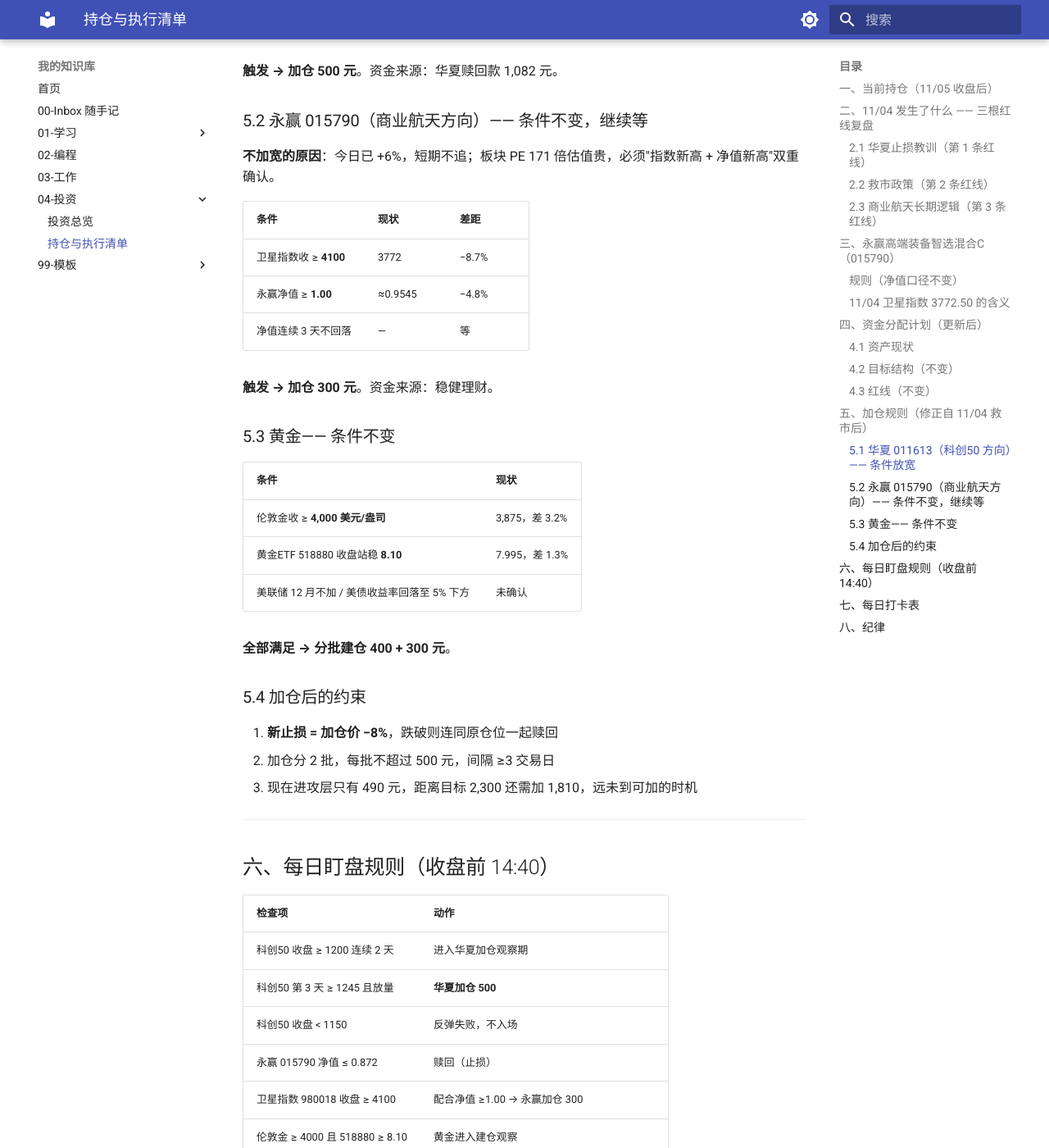
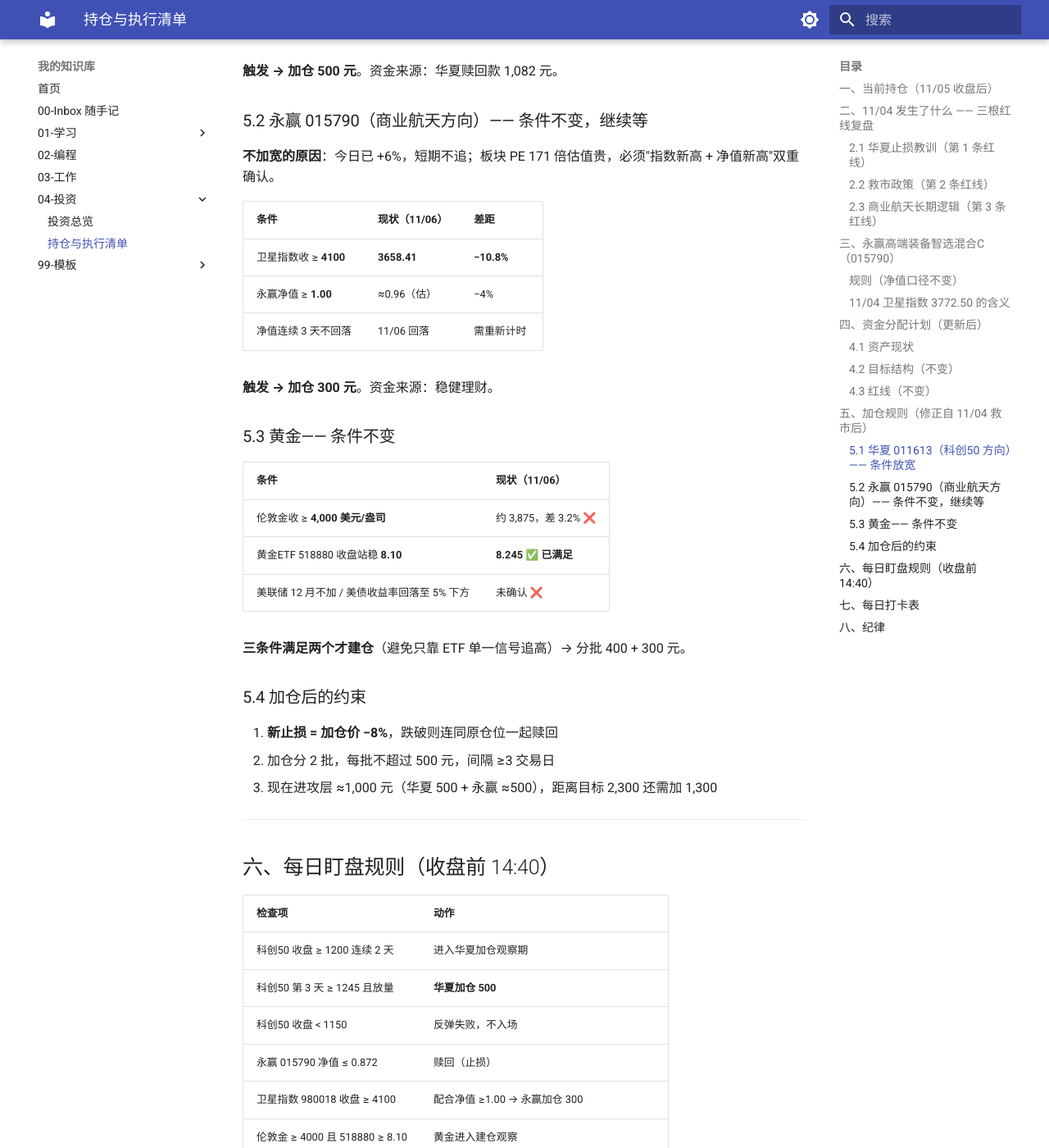
Before and after one commit to 164971963-ship-it/knowledge-base, an MkDocs documentation site: the page built from docs/investment/kc50-high-risk-plan.md, in a window 1280 px wide and 1400 px high, scrolled down 4278 px. Shown: the whole window at 82% size. Built offline with MkDocs 1.6.1 and Material for MkDocs 9.7.7, drawn with Linux system fonts in a browser that asks for light colours; some of the changed text lies outside the part shown.

Commit message:
docs: 补 11/06 打卡，回踩日持仓不动

```diff
--- a/docs/investment/kc50-high-risk-plan.md
+++ b/docs/investment/kc50-high-risk-plan.md
@@ -1,8 +1,8 @@
 # 持仓与执行清单（科创50 + 商业航天 + 黄金）
 
-> 数据基准：市场 2026-11-05 收盘
-> 账户总资产约 **5,837 元**（华夏赎回 ≈1,082 元 + 永赢 490 + 稳健理财 3,816 + 余额宝 374 + 今日浮盈）
-> 现状：华夏止损后今日重新加仓 500 元（政策底确认 + 连续放量），永赢回本继续持有
+> 数据基准：市场 2026-11-06 收盘
+> 账户总资产约 **5,772 元**（华夏 500 + 永赢 ≈500 + 稳健理财 3,815.75 + 余额宝 374.09 + 现金 ≈582）
+> 现状：华夏已重新建仓 500 元并持有，永赢回本后持有，黄金ETF 已站上 8.10 等伦敦金确认
 
 ---
 
@@ -132,29 +132,29 @@
 
 **不加宽的原因**：今日已 +6%，短期不追；板块 PE 171 倍估值贵，必须"指数新高 + 净值新高"双重确认。
 
-| 条件 | 现状 | 差距 |
+| 条件 | 现状（11/06） | 差距 |
 |---|---|---|
-| 卫星指数收 ≥ **4100** | 3772 | −8.7% |
-| 永赢净值 ≥ **1.00** | ≈0.9545 | −4.8% |
-| 净值连续 3 天不回落 | — | 等 |
+| 卫星指数收 ≥ **4100** | **3658.41** | **−10.8%** |
+| 永赢净值 ≥ **1.00** | ≈0.96（估） | −4% |
+| 净值连续 3 天不回落 | 11/06 回落 | 需重新计时 |
 
 **触发 → 加仓 300 元**。资金来源：稳健理财。
 
 ### 5.3 黄金—— 条件不变
 
-| 条件 | 现状 |
+| 条件 | 现状（11/06） |
 |---|---|
-| 伦敦金收 ≥ **4,000 美元/盎司** | 3,875，差 3.2% |
-| 黄金ETF 518880 收盘站稳 **8.10** | 7.995，差 1.3% |
-| 美联储 12 月不加 / 美债收益率回落至 5% 下方 | 未确认 |
+| 伦敦金收 ≥ **4,000 美元/盎司** | 约 3,875，差 3.2% ❌ |
+| 黄金ETF 518880 收盘站稳 **8.10** | **8.245 ✅ 已满足** |
+| 美联储 12 月不加 / 美债收益率回落至 5% 下方 | 未确认 ❌ |
 
-**全部满足 → 分批建仓 400 + 300 元**。
+**三条件满足两个才建仓**（避免只靠 ETF 单一信号追高）→ 分批 400 + 300 元。
 
 ### 5.4 加仓后的约束
 
 1. **新止损 = 加仓价 −8%**，跌破则连同原仓位一起赎回
 2. 加仓分 2 批，每批不超过 500 元，间隔 ≥3 交易日
-3. 现在进攻层只有 490 元，距离目标 2,300 还需加 1,810，远未到可加的时机
+3. 现在进攻层 ≈1,000 元（华夏 500 + 永赢 ≈500），距离目标 2,300 还需加 1,300
 
 ---
 
@@ -182,7 +182,8 @@
 | 11/02 | 1196.94（+3.11%） | 3647.98 | 估 ≈0.963 | 0.9275 | — | 7.941 | 差 3.06 点没站上 1200 |
 | 11/03 | 1151.28（−3.82%） | 3555.09 | **赎回 ≈0.927** | — | — | 7.989 | **科创50 收盘破 1150，止损** |
 | 11/04 | 1265.47（+9.92%） | 3772.50（+6.11%） | — | ≈0.9545（回本） | 0.831（+5.32%） | 8.229（+2.9%） | **三重利好共振，创 2 年最大单日涨幅；成交 1344 万手** |
-| **11/05** | **1282.24（+1.34%）** | ≈3900（估） | **≈0.96（买入 500 元）** | ≈0.975（估） | 0.850（+2.29%） | 8.412（+2.22%） | **华夏重新进场（连续 2 天 ≥1200 + ≥1245 + 放量 1402 万手）；黄金站上 8.10 ✅** |
+| **11/05** | 1286.68（+1.67%） | ≈3900（估） | **≈0.96（买入 500 元）** | ≈0.975（估） | 0.851（+2.41%） | 8.420（+2.32%） | **华夏重新进场（连续 2 天 ≥1200 + ≥1245 + 放量 1485 万手）；黄金站上 8.10 ✅** |
+| **11/06** | **1257.02（−2.30%）** | **3658.41** | ≈0.945（估） | ≈0.96（估） | 0.841（−1.18%） | 8.245（−2.08%） | **两连阳后回踩，成交 935 万手缩量；科创50 仍在 1245 上方，距止损 1180 有 6.1%；卫星回落到 4100 下方 12%，永赢加仓条件推迟** |
 | | | | | | | | |
 
 ---
```
